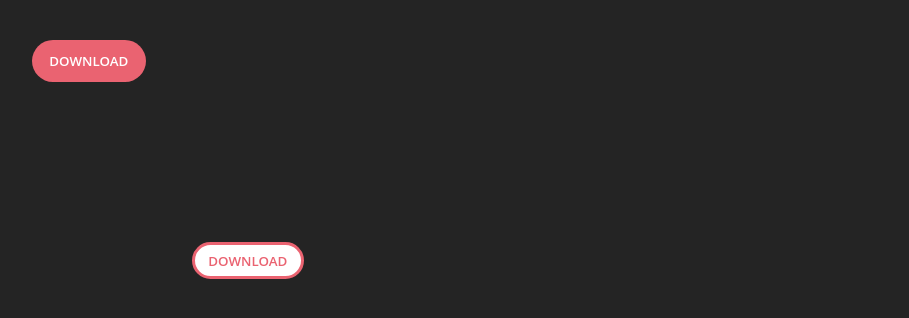
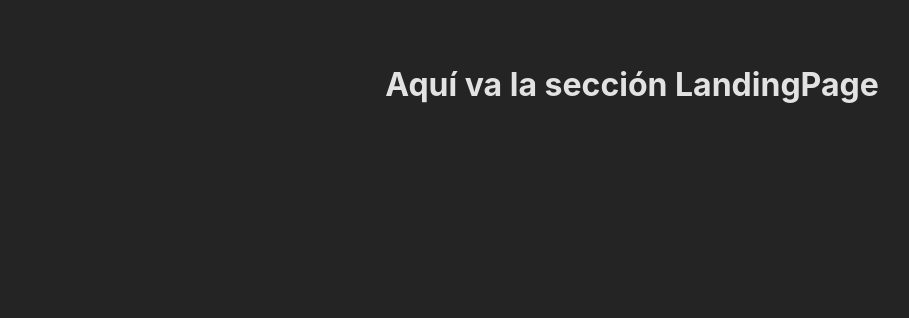
Before and after one commit to LilinaG/react-replica-pagina-web, a React (Vite) app: page /home in a window 1280 px wide. Shown: the top 318 px of the page, without its empty margins (8-917 px from the left). Built offline with nearby package versions, Linux system fonts and the light colour scheme.

Commit message:
add page routes

```diff
--- a/package.json
+++ b/package.json
@@ -11,7 +11,8 @@
   },
   "dependencies": {
     "react": "^18.2.0",
-    "react-dom": "^18.2.0"
+    "react-dom": "^18.2.0",
+    "react-router-dom": "^6.12.1"
   },
   "devDependencies": {
     "@types/react": "^18.0.37",
--- a/src/App.jsx
+++ b/src/App.jsx
@@ -1,18 +1,13 @@
 
 import './App.css'
-import PinkButton from './components/atoms/PinkButton'
-import NonColorButton from './components/atoms/NonColorButton'
-
-
+import Router from './configuration/Router'
 
 function App() {
 
   return (
     <>
       <div>
-        <NonColorButton button_content={'DOWNLOAD'}></NonColorButton>
-        <PinkButton button_content={'DOWNLOAD'}></PinkButton>
-
+        <Router></Router>
      </div>
     </>
   )
--- /dev/null
+++ b/src/components/pages/ContactUs.jsx
@@ -0,0 +1,13 @@
+function ContactUs () {
+
+    return (
+        <>
+            <h1>Aquí va la sección contacto</h1>
+
+        </>
+    )
+
+}
+
+
+export default ContactUs;
--- /dev/null
+++ b/src/components/pages/Description.jsx
@@ -0,0 +1,13 @@
+function Description () {
+
+    return (
+        <>
+            <h1>Aquí va la sección descripción</h1>
+
+        </>
+    )
+
+}
+
+
+export default Description;
--- /dev/null
+++ b/src/components/pages/LandingPage.jsx
@@ -0,0 +1,13 @@
+function LandingPage () {
+
+    return (
+        <>
+            <h1>Aquí va la sección LandingPage</h1>
+
+        </>
+    )
+
+}
+
+
+export default LandingPage;
--- /dev/null
+++ b/src/components/pages/NavBar.jsx
@@ -0,0 +1,14 @@
+
+function NavBar () {
+
+    return (
+        <>
+            <h1>Aquí va el menú de navegación</h1>
+
+        </>
+    )
+
+}
+
+
+export default NavBar;
--- /dev/null
+++ b/src/components/pages/Numbers.jsx
@@ -0,0 +1,13 @@
+function Numbers () {
+
+    return (
+        <>
+            <h1>Aquí va la sección Numbers</h1>
+
+        </>
+    )
+
+}
+
+
+export default Numbers;
--- /dev/null
+++ b/src/components/pages/Traking.jsx
@@ -0,0 +1,12 @@
+function Traking () {
+
+    return (
+        <>
+            <h1>Aquí va la sección Traking</h1>
+
+        </>
+    );
+
+};
+
+export default Traking;
--- /dev/null
+++ b/src/components/pages/UserTestimonials.jsx
@@ -0,0 +1,13 @@
+function UserTestimonials () {
+
+    return (
+        <>
+            <h1>Aquí va la sección User Testimonials</h1>
+
+        </>
+    )
+
+}
+
+
+export default UserTestimonials;
--- /dev/null
+++ b/src/configuration/Router.jsx
@@ -0,0 +1,30 @@
+
+import {BrowserRouter, Routes, Route} from "react-router-dom";
+
+//Pages
+
+import LandingPage from "../components/pages/LandingPage";
+import NavBar from "../components/pages/navBar";
+import Description from "../components/pages/Description";
+import Tracking from "../components/pages/Traking";
+import UserTestimonials from "../components/pages/UserTestimonials";
+import Numbers from "../components/pages/Numbers";
+import ContactUs from "../components/pages/ContactUs";
+
+
+const Router = () => {
+
+    return(
+        <BrowserRouter>
+            <Routes>
+                <Route path= '/home'  element= {<LandingPage/>}></Route>
+                <Route path= '/description' element= {<Description/>}></Route>
+                <Route path= '/tracking' element= {<Tracking/>}></Route>
+                <Route path= '/user-testimonials' element= {<UserTestimonials/>}></Route>
+                <Route path= '/numbers' element= {<Numbers/>}></Route>
+                <Route path= '/contact' element= {<ContactUs/>}></Route>
+            </Routes>
+        </BrowserRouter>
+    );
+};
+export default Router;
```
Also changed, not shown: 1 other file (tests, documents, lock files or other folders).
